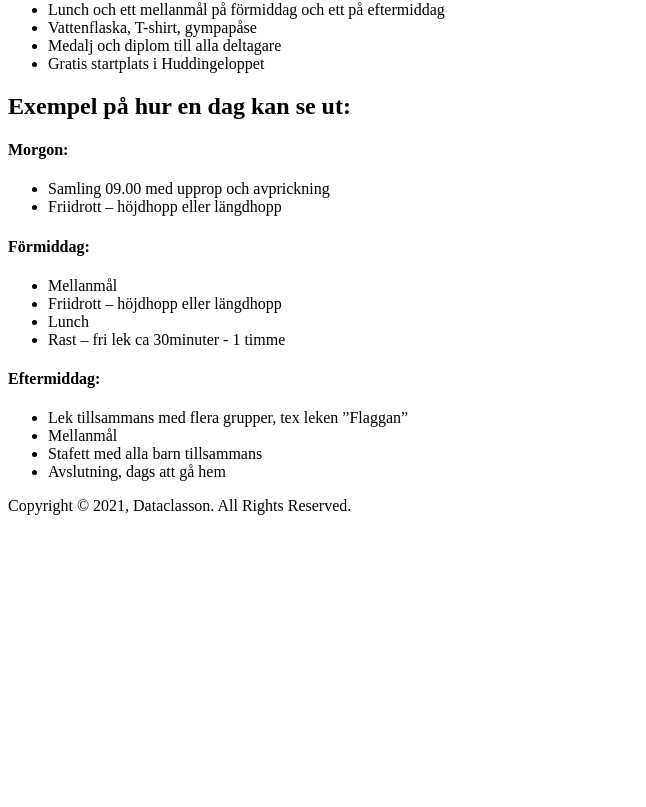
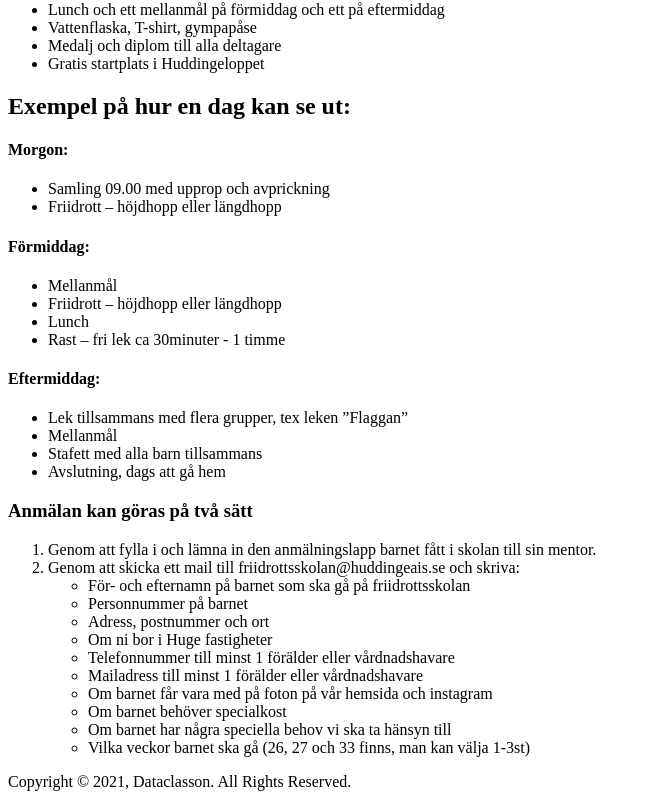
Before and after one commit to assarbertil/friidrottsskola, a Next.js app: page /sv/visattra in a window 1280 px wide. Shown: the part 466-1273 px from the top of the page, without its empty margins (0-646 px from the left). Before the commit the page ends 997 px from the top, so only its background shows below. Built offline with nearby package versions, Linux system fonts and the light colour scheme.

Commit message:
anmälningsruta

```diff
--- /dev/null
+++ b/components/AnmalRuta.jsx
@@ -0,0 +1,36 @@
+export default function AnmalRuta() {
+  return (
+    <div className="bg-gray-100 shadow-xl rounded-xl">
+      <div className="p-1 m-2 sm:p-8 sm:m-16">
+        <h3 className="text-center">Anmälan kan göras på två sätt</h3>
+        <ol className="mx-6 my-0 list-decimal">
+          <li>
+            Genom att fylla i och lämna in den anmälningslapp barnet fått i
+            skolan till sin mentor.
+          </li>
+          <li>
+            Genom att skicka ett mail till friidrottsskolan@huddingeais.se och
+            skriva:
+          </li>
+          <ul className="ml-8 list-disc ">
+            <li>För- och efternamn på barnet som ska gå på friidrottsskolan</li>
+            <li>Personnummer på barnet</li>
+            <li>Adress, postnummer och ort</li>
+            <li>Om ni bor i Huge fastigheter</li>
+            <li>Telefonnummer till minst 1 förälder eller vårdnadshavare</li>
+            <li>Mailadress till minst 1 förälder eller vårdnadshavare</li>
+            <li>
+              Om barnet får vara med på foton på vår hemsida och instagram
+            </li>
+            <li>Om barnet behöver specialkost</li>
+            <li>Om barnet har några speciella behov vi ska ta hänsyn till</li>
+            <li>
+              Vilka veckor barnet ska gå (26, 27 och 33 finns, man kan välja
+              1-3st)
+            </li>
+          </ul>
+        </ol>
+      </div>
+    </div>
+  );
+}
--- a/components/Ingar.jsx
+++ b/components/Ingar.jsx
@@ -3,12 +3,12 @@ export default function Ingar() {
     <>
       <h2>I friidrottsskolan ingår:</h2>
       <ul className="ml-4 list-disc">
-        <li style={{ padding: 0 }}>
+        <li style={{ margin: 0 }}>
           Lunch och ett mellanmål på förmiddag och ett på eftermiddag
         </li>
-        <li style={{ padding: 0 }}>Vattenflaska, T-shirt, gympapåse</li>
-        <li style={{ padding: 0 }}>Medalj och diplom till alla deltagare</li>
-        <li style={{ padding: 0 }}>Gratis startplats i Huddingeloppet</li>
+        <li style={{ margin: 0 }}>Vattenflaska, T-shirt, gympapåse</li>
+        <li style={{ margin: 0 }}>Medalj och diplom till alla deltagare</li>
+        <li style={{ margin: 0 }}>Gratis startplats i Huddingeloppet</li>
       </ul>
     </>
   );
--- a/pages/sv/jobba.js
+++ b/pages/sv/jobba.js
@@ -19,6 +19,7 @@ export default function jobba() {
               Vill du jobba på sommarens mest lärorika och roliga sommarjobb?
             </h2>
             <a
+              target="_blank"
               href="https://forms.office.com/Pages/ResponsePage.aspx?id=6SZn45RNd0q-YdRZf0rNAtrClEBS15hMgjv-2iCSrWdUODQ4UDQ2MDVBWTI3TlRTM1gwTkI4NFQ4OC4u"
               className="flex-none w-full px-10 py-4 text-center bg-green-600 rounded-lg md:w-64 md:flex-none hover:bg-green-700 text-gray-50">
               Ansök till ledare
--- a/pages/sv/kallbrink.js
+++ b/pages/sv/kallbrink.js
@@ -90,8 +90,6 @@ export default function Kallbrink() {
               kommer mer att likna ett träningsläger där vi fokuserar på
               friidrottens grenar på en djupare, och mer individuell, nivå.
             </p>
-            <hr className="border-b-2 border-black" />
-
             <p>
               Deltagande i detta tillägg är INTE resultat – eller
               prestationsbaserat. Våra ledare är där för att hjälpa varje
--- a/pages/sv/varby.js
+++ b/pages/sv/varby.js
@@ -5,6 +5,7 @@ import Head from "next/head";
 import Modal from "react-modal";
 
 import Title from "../../components/Title";
+import AnmalRuta from "../../components/AnmalRuta";
 import MainText from "../../components/MainText";
 import Ingar from "../../components/Ingar";
 import Container from "../../components/Container";
@@ -143,6 +144,7 @@ export default function Källbrink() {
                 Avslutning, dags att gå hem
               </li>
             </ul>
+            <AnmalRuta />
           </MainText>
         </main>
       </Container>
--- a/pages/sv/visattra.js
+++ b/pages/sv/visattra.js
@@ -5,6 +5,7 @@ import Head from "next/head";
 import Modal from "react-modal";
 
 import Title from "../../components/Title";
+import AnmalRuta from "../../components/AnmalRuta";
 import MainText from "../../components/MainText";
 import Ingar from "../../components/Ingar";
 import Container from "../../components/Container";
@@ -145,6 +146,7 @@ export default function Källbrink() {
                 Avslutning, dags att gå hem
               </li>
             </ul>
+            <AnmalRuta />
           </MainText>
         </main>
       </Container>
```
